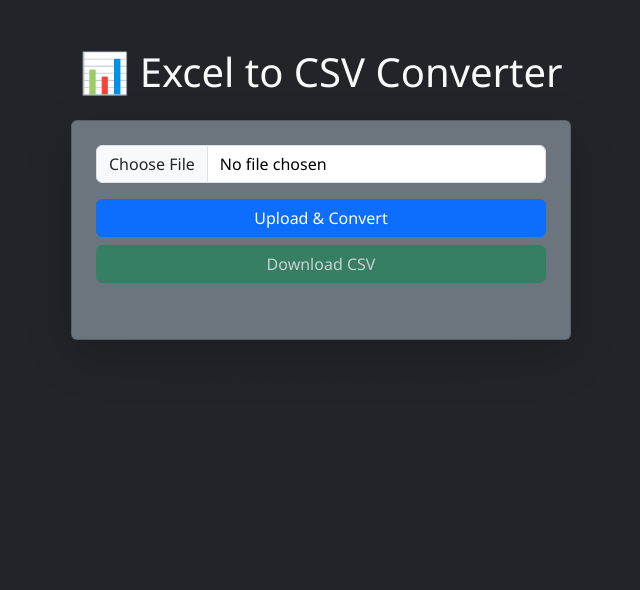
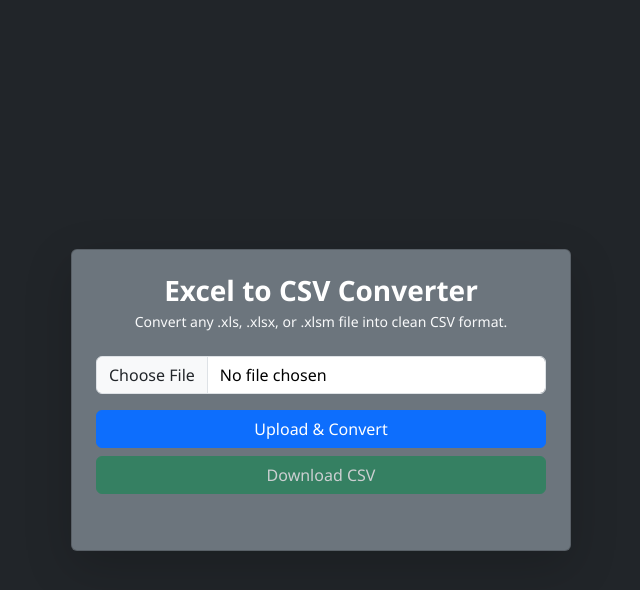
Before and after one commit to priteeranjan/excel-to-csv-converter, a plain HTML site: page index.html in a window 1280 px wide. Shown: the whole page, without its empty margins (319-959 px from the left). Drawn offline with nearby package versions, Linux system fonts and the light colour scheme.

Commit message:
Update index.html

```diff
--- a/index.html
+++ b/index.html
@@ -4,27 +4,34 @@
   <meta charset="UTF-8" />
   <meta name="viewport" content="width=device-width, initial-scale=1.0" />
   <title>Excel to CSV Converter</title>
+  <link rel="icon" href="public/favicon.ico" type="image/x-icon" />
   <link rel="stylesheet" href="https://cdn.jsdelivr.net/npm/bootstrap@5.3.2/dist/css/bootstrap.min.css" />
   <link rel="stylesheet" href="css/style.css" />
 </head>
-<body class="bg-dark text-light">
+<body class="bg-dark text-light d-flex flex-column min-vh-100">
 
-  <div class="container text-center mt-5">
-    <h1 class="mb-4">📊 Excel to CSV Converter</h1>
+  <main class="container flex-grow-1 d-flex justify-content-center align-items-center">
+    <div class="card bg-secondary shadow-lg p-4 w-100" style="max-width: 500px;">
 
-    <div class="card bg-secondary p-4 shadow-lg">
-      <input type="file" id="upload" accept=".xlsx,.xls,.xlsm" class="form-control mb-3" />
+      <!-- ✅ Mini Header inside card -->
+      <div class="text-center mb-4">
+        <h3 class="fw-bold text-white mb-1">Excel to CSV Converter</h3>
+        <p class="text-light small mb-0">Convert any .xls, .xlsx, or .xlsm file into clean CSV format.</p>
+      </div>
 
-      <button id="convertBtn" class="btn btn-primary mb-2" onclick="convertExcel()">Upload & Convert</button>
-      <button id="downloadBtn" class="btn btn-success" onclick="downloadCSV()" disabled>Download CSV</button>
+      <div class="mb-3">
+        <input type="file" id="upload" accept=".xlsx,.xls,.xlsm" class="form-control" />
+      </div>
 
-      <p id="status" class="mt-3 text-warning"></p>
+      <div class="d-grid gap-2">
+        <button id="convertBtn" class="btn btn-primary" onclick="convertExcel()">Upload & Convert</button>
+        <button id="downloadBtn" class="btn btn-success" onclick="downloadCSV()" disabled>Download CSV</button>
+      </div>
+
+      <p id="status" class="mt-3 text-warning text-center small"></p>
     </div>
+  </main>
 
-    <p class="mt-4 text-muted">Supports: .xlsx, .xls, .xlsm (first sheet only)</p>
-  </div>
-
-  <!-- SheetJS from CDN -->
   <script src="https://cdnjs.cloudflare.com/ajax/libs/xlsx/0.18.5/xlsx.full.min.js"></script>
   <script src="js/app.js"></script>
 </body>
```
